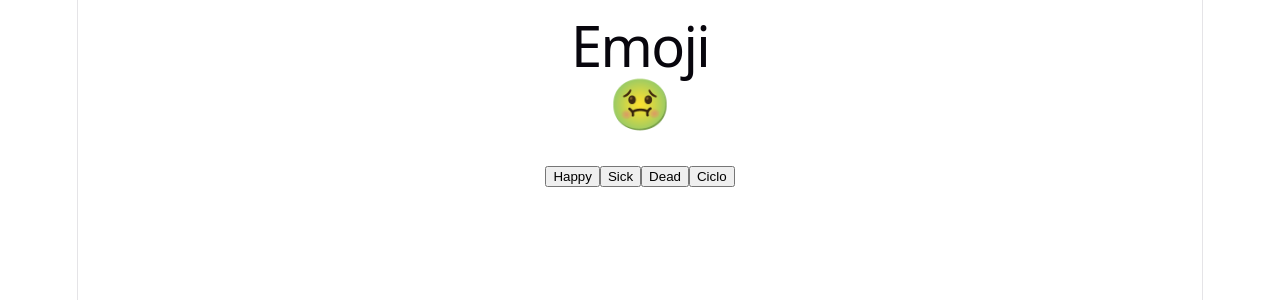
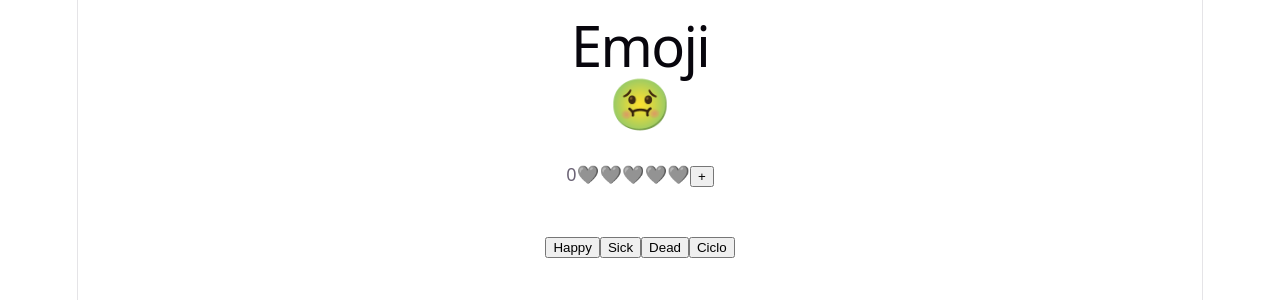
Before and after one commit to ufjf-dcc207/ufjf-dcc207-2026-3-a-atv06-alieinstein2008, a React (Vite) app: page / in a window 1280 px wide. Shown: the top 300 px of the page. Built offline with nearby package versions, Linux system fonts and the light colour scheme.

Commit message:
adiciona atributo(coração)

```diff
--- /dev/null
+++ b/src/atributo.css
@@ -0,0 +1,9 @@
+.atibuto {
+    font-size: large;
+    display: block;
+    width: 100px;
+    height: 20px;
+    margin-top: 100px;
+
+
+}
--- /dev/null
+++ b/src/atributo.tsx
@@ -0,0 +1,27 @@
+import { useState } from "react";
+import "./atributo.css";
+
+export default function Atributo() {
+
+    const [valor, setValor] = useState<number>(0);
+    let coracoes = "";
+    for (let i = 0; i < 5; i++) {
+        if(i < valor){
+            coracoes += "💗"
+        }
+        else{
+            coracoes+= "🩶"
+        }
+    }
+
+    const incremeta = () => {
+        valor < 5 ? setValor(valor + 1) : setValor(0);
+    }
+
+    return (
+        <div className="atributo">
+            {valor}{coracoes}
+            <button onClick={incremeta}>+</button>
+        </div>
+    )
+}
--- a/src/emoji.tsx
+++ b/src/emoji.tsx
@@ -1,5 +1,6 @@
 import { useMemo, useRef, useState } from "react";
 import "./emoji.css";
+import Atributo from "./atributo";
 
 type EMOJI_KEYS = "happy" | "sick" | "dead";
 
@@ -52,6 +53,7 @@ export default function Emoji() {
             <div className="emoji">
                 {EMOJI_MAP.get(status) || "❔"}
             </div>
+            <Atributo></Atributo>
             <div className="acoes">
                 <button onClick={happyClick}>Happy</button>
                 <button onClick={sickClick}>Sick</button>
```
Lines whose indentation alone changed are shown as unchanged.
